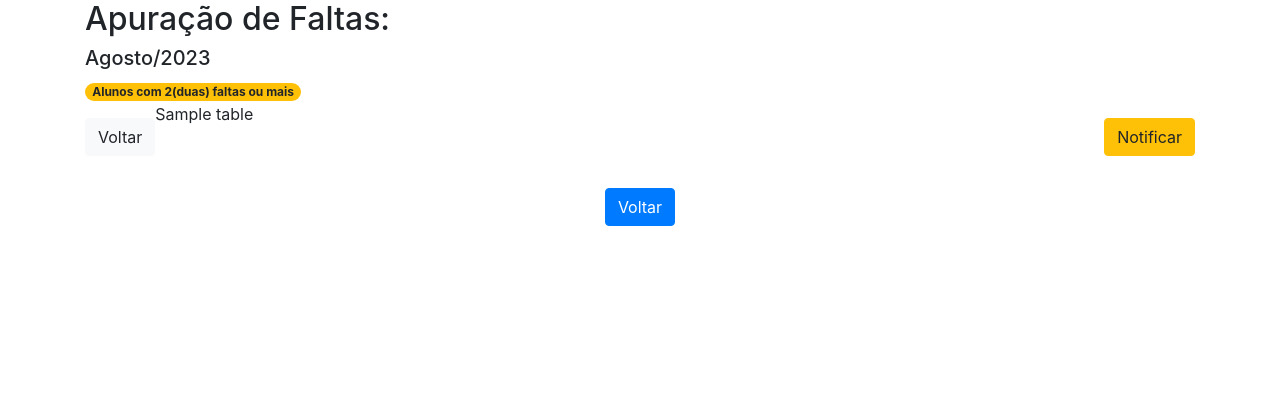
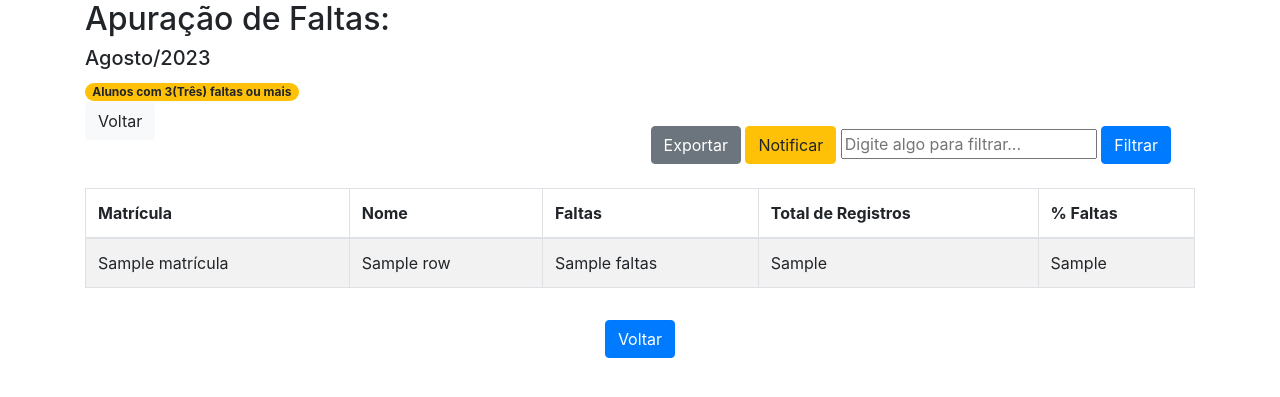
Before and after one commit to Joaomgsa/coletivoAprendiz, a Flask app: template analise de dados/indicadores/templates/indicadores.html in a window 1280 px wide. Shown: the part 68-465 px from the top of the page. Run offline with Flask 3, Linux system fonts and the light colour scheme; the template is opened without the code that fills it: most values are stand-ins (such as "Sample title", 1, 10 or a date in 2020); some libraries are stand-ins or nearby versions.

Commit message:
ajuste nas paginas de indicadores e filtro de busca geral

```diff
--- a/analise de dados/indicadores/indicadores.py
+++ b/analise de dados/indicadores/indicadores.py
@@ -1,4 +1,4 @@
-from flask import Flask, render_template
+from flask import Flask, render_template, send_file
 import pandas as pd
 import plotly.express as px
 
@@ -53,8 +53,10 @@ def indicadores():
     df_faltas = read_excel()
      # renomear colunas
     df_faltas.rename(columns={'Apr_Codigo': 'Matrícula', 'Apr_Nome_x': 'Nome', 'Total Faltas': 'Faltas', 'Faltas': 'Percent. Faltas'}, inplace=True)
-    table_faltas = df_faltas.to_html(classes='table table-striped table-hover table-sm table-responsive', index=False)
-    return render_template('indicadores.html', table=table_faltas)
+    #table_faltas = df_faltas.to_html(classes='table table-striped table-hover table-sm table-responsive', index=False)
+    #salvar tabela em arquivo excel
+    df_faltas.to_excel('./static/docs/faltas.xlsx', index=False)
+    return render_template('indicadores.html', df_faltas=df_faltas)
 
 @app.route('/formularioerros')
 def formularioerros():
@@ -66,7 +68,7 @@ def upload():
     return render_template('upload.html')
 
 @app.route('/uploadAlunos')
-def upload():
+def uploadAlunos():
     return render_template('uploadAlunos.html')
 
 @app.route('/alertas')
--- /dev/null
+++ b/analise de dados/indicadores/static/js/filtros.js
@@ -0,0 +1,21 @@
+function filtrarTabela() {
+  // console.log('primeiro teste da func filtrarTabela()');
+    var input, filtro, tabela, linhas, celulas, i, j;
+    input = document.getElementById("filtroTabela");
+    filtro = input.value.toUpperCase();
+    tabela = document.getElementById("aprendizes");
+    linhas = tabela.getElementsByTagName("tr");
+
+    for (i = 1; i < linhas.length; i++) {
+      //console.log('Dentro do laço');
+      celulas = linhas[i].getElementsByTagName("td");
+      for (j = 0; j < celulas.length; j++) {
+        if (celulas[j].innerHTML.toUpperCase().indexOf(filtro) > -1) {
+          linhas[i].style.display = "";
+          break;
+        } else {
+          linhas[i].style.display = "none";
+        }
+      }
+    }
+  }
--- a/analise de dados/indicadores/templates/alertas.html
+++ b/analise de dados/indicadores/templates/alertas.html
@@ -47,7 +47,7 @@
             <a class="btn btn-secondary mt-3" href="/indicadores"> Voltar Ranking faltas</a>
           </div>
         </div>
-        <table class="table table-striped">
+        <table class="table-responsive table-striped">
           {{table | safe}}
         </table>
       </div>
--- a/analise de dados/indicadores/templates/indicadores.html
+++ b/analise de dados/indicadores/templates/indicadores.html
@@ -37,17 +37,46 @@
     <div class="container">
       <div class="table-responsive">
         <h2>Apuração de Faltas: </h2>
-          <div class="align-text-center">
-            <h5>Agosto/2023</h5> <span class="badge badge-pill badge-warning">Alunos com 2(duas) faltas ou mais</span>
-          </div>
-          <div class="float-left">
-            <a class="btn btn-light mt-3" href="/">Voltar</a>
-          </div>
-          <div class="float-right">
-            <a class="btn btn-warning mt-3" href="/alertas">Notificar</a>
-          </div>
-        <table class="table table-striped">
+        <div class="align-text-center">
+          <h5>Agosto/2023</h5> <span class="badge badge-pill badge-warning">Alunos com 3(Três) faltas ou mais</span>
+        </div>
+        <div class="float-left">
+          <a class="btn btn-light" href="/">Voltar</a>
+        </div>
+        <div class="float-right p-4">
+          <a class="btn btn-secondary" href="{{ url_for('static', filename='docs/faltas.xlsx') }}">Exportar</a>
+          <a class="btn btn-warning" href="/notificacoes">Notificar</a>
+          <!-- Falta arrumar o botão de pesquisa-->
+          <input type="text" class="" id="filtroTabela" placeholder="Digite algo para filtrar...">
+          <button class="btn btn-primary" onclick="filtrarTabela()">Filtrar</button>
+        </div>
+        <!--input type="text" id="filtroTabela" placeholder="Filtrar por nome">
+        <button onclick="filtrarTabela()">Filtrar</button-->
+        <!--Matricula - Nome Aprendiz - Faltas - Total de Registros - Percentual Faltas -->
+        <!--table class="table table-striped" id="aprendizes">
           {{table | safe}}
+        </table-->
+        <table class="table table-striped table-bordered" id="aprendizes">
+          <thead>
+            <tr>
+              <th>Matrícula</th>
+              <th>Nome</th>
+              <th>Faltas</th>
+              <th>Total de Registros</th>
+              <th>% Faltas</th>
+            </tr>
+          </thead>
+          <tbody>
+            {% for index, row in df_faltas.iterrows() %}
+            <tr>
+              <td>{{ row['Matrícula'] }}</td>
+              <td>{{ row['Apr_Nome'] }}</td>
+              <td>{{ row['Faltas'] }}</td>
+              <td>{{ row['Total de Registros'] }}</td>
+              <td>{{ row['Percent. Faltas'] }}</td>
+            </tr>
+            {% endfor %}
+          </tbody>
         </table>
         <div class="text-center">
           <a class="btn btn-primary mt-3" href="/">Voltar</a>
@@ -55,4 +84,7 @@
       </div>
     </div>
   </main>
+  <script src="{{ url_for('static', filename='js/filtros.js') }}"></script>
+</body>
+
 </html>
```
Also changed, not shown: analise de dados/indicadores/templates/home.html (+9 -9 lines), analise de dados/indicadores/templates/notificacoes.html (+7 -2 lines), 1 other file.
